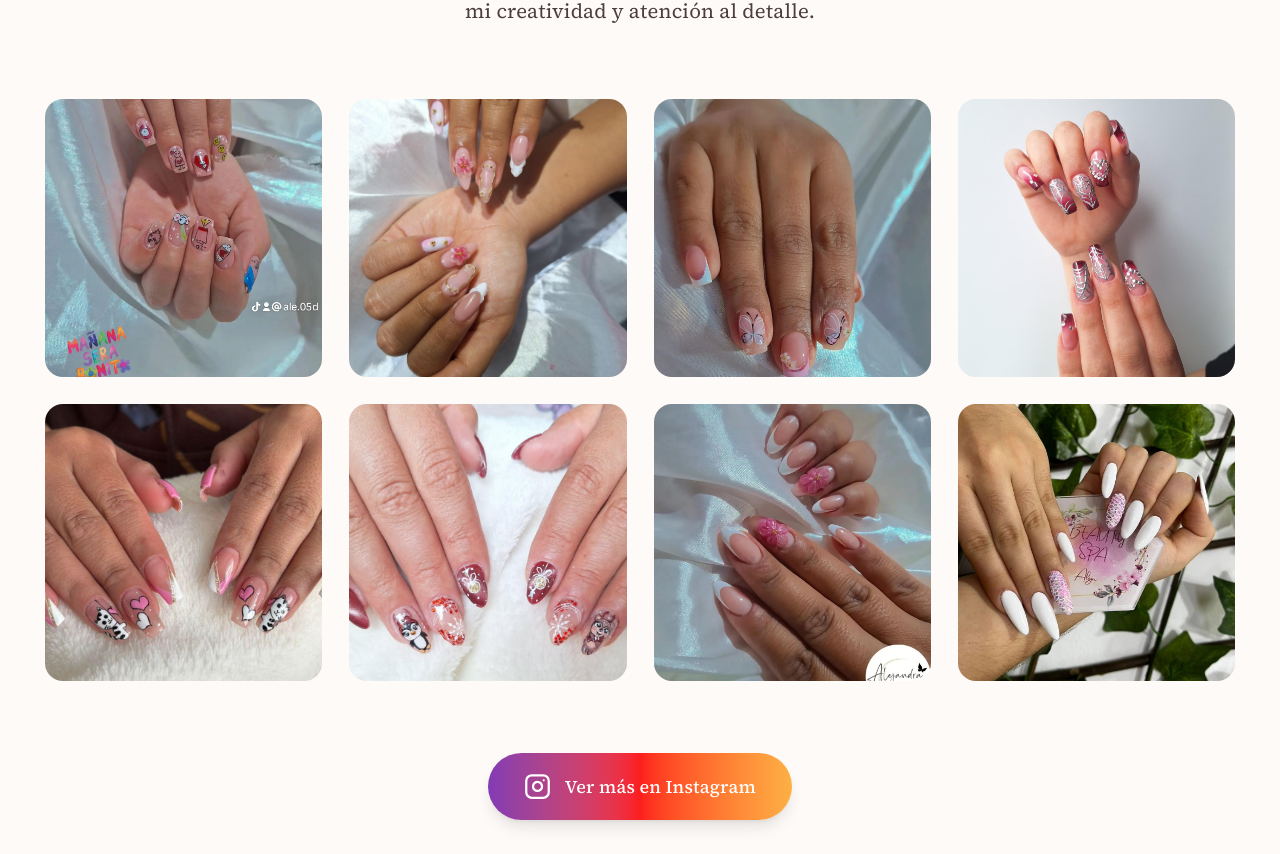
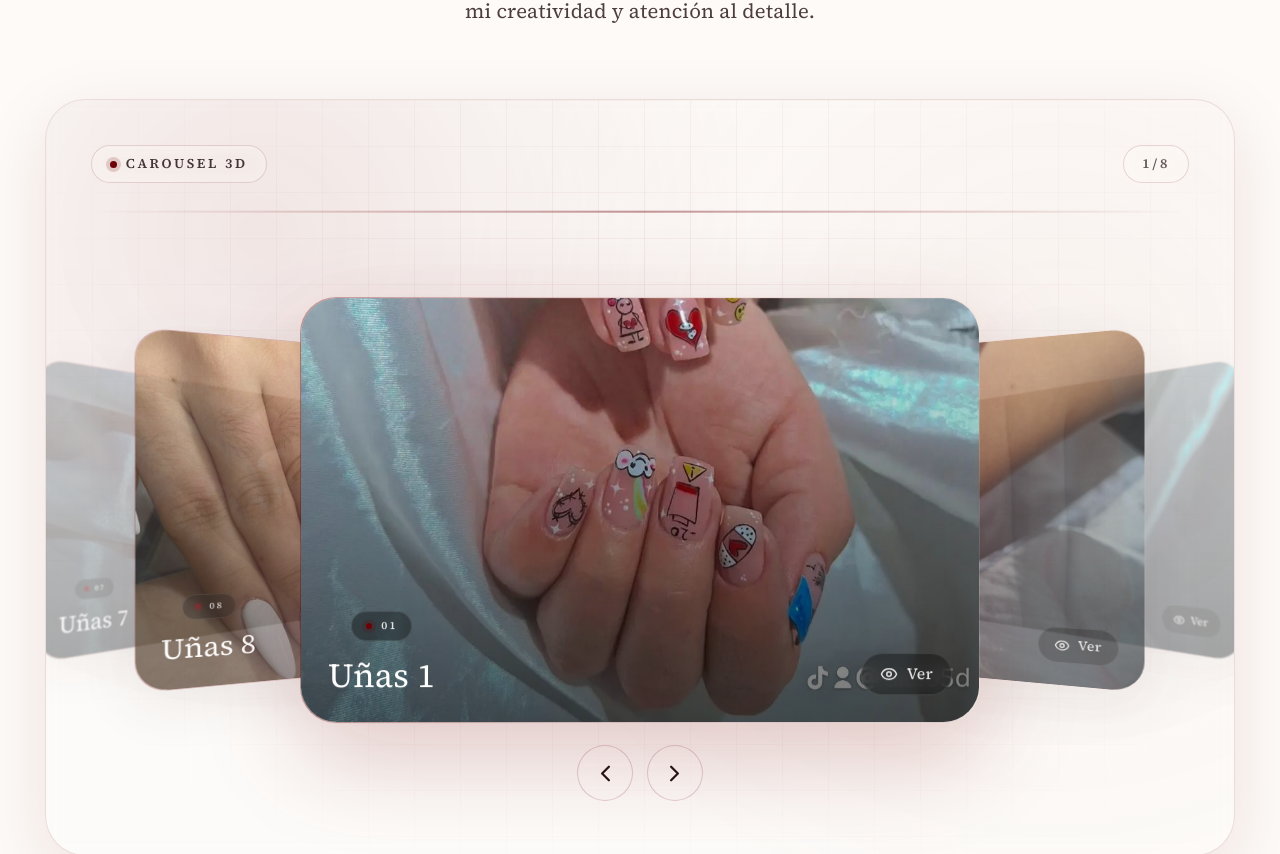
Before and after one commit to AlejandraMontillaucc/Mi-Portafolio-, a Next.js app: page / in a window 1280 px wide. Shown: the part 3609-4463 px from the top of the page. Built offline with nearby package versions, Linux system fonts and the light colour scheme; no server answers.

Commit message:
carrucel de fotos

```diff
--- a/components/NailsGallery.tsx
+++ b/components/NailsGallery.tsx
@@ -1,6 +1,6 @@
 "use client";
 
-import React, { useState } from 'react';
+import React, { useEffect, useMemo, useRef, useState } from 'react';
 import { Instagram, X, Eye, ChevronLeft, ChevronRight } from 'lucide-react';
 import Image from 'next/image';
 import { useTranslations } from 'next-intl';
@@ -21,22 +21,95 @@ const NAIL_IMAGES = [
 export default function NailsGallery() {
   const t = useTranslations('nails');
   const [selectedImageIndex, setSelectedImageIndex] = useState<number | null>(null);
+  const [activeIndex, setActiveIndex] = useState(0);
+  const [shiftPx, setShiftPx] = useState(220);
+  const wheelLockRef = useRef<number | null>(null);
+
+  const images = useMemo(
+    () =>
+      NAIL_IMAGES.map((img) => ({
+        ...img,
+        src: encodeURI(img.src),
+      })),
+    []
+  );
 
   const openModal = (index: number) => setSelectedImageIndex(index);
   const closeModal = () => setSelectedImageIndex(null);
 
+  const goNext = () => setActiveIndex((v) => (v + 1) % images.length);
+  const goPrev = () => setActiveIndex((v) => (v - 1 + images.length) % images.length);
+
   const nextImage = (e?: React.MouseEvent) => {
     e?.stopPropagation();
     if (selectedImageIndex !== null) {
-      setSelectedImageIndex((selectedImageIndex + 1) % NAIL_IMAGES.length);
+      setSelectedImageIndex((selectedImageIndex + 1) % images.length);
     }
   };
 
   const prevImage = (e?: React.MouseEvent) => {
     e?.stopPropagation();
     if (selectedImageIndex !== null) {
-      setSelectedImageIndex((selectedImageIndex - 1 + NAIL_IMAGES.length) % NAIL_IMAGES.length);
+      setSelectedImageIndex((selectedImageIndex - 1 + images.length) % images.length);
     }
+  };
+
+  useEffect(() => {
+    const computeShift = () => {
+      const w = window.innerWidth;
+      const clamped = Math.max(150, Math.min(280, Math.round(w * 0.2)));
+      setShiftPx(clamped);
+    };
+
+    computeShift();
+    window.addEventListener('resize', computeShift, { passive: true });
+    return () => window.removeEventListener('resize', computeShift);
+  }, []);
+
+  useEffect(() => {
+    const onKeyDown = (e: KeyboardEvent) => {
+      if (e.key === 'Escape' && selectedImageIndex !== null) {
+        closeModal();
+        return;
+      }
+
+      if (e.key !== 'ArrowLeft' && e.key !== 'ArrowRight') return;
+      e.preventDefault();
+
+      if (selectedImageIndex !== null) {
+        if (e.key === 'ArrowRight') setSelectedImageIndex((v) => (v === null ? 0 : (v + 1) % images.length));
+        if (e.key === 'ArrowLeft') setSelectedImageIndex((v) => (v === null ? 0 : (v - 1 + images.length) % images.length));
+        return;
+      }
+
+      if (e.key === 'ArrowRight') goNext();
+      if (e.key === 'ArrowLeft') goPrev();
+    };
+
+    window.addEventListener('keydown', onKeyDown);
+    return () => window.removeEventListener('keydown', onKeyDown);
+  }, [images.length, selectedImageIndex]);
+
+  const getOffsetFromActive = (index: number) => {
+    const total = images.length;
+    const half = total / 2;
+    let diff = index - activeIndex;
+    if (diff > half) diff -= total;
+    if (diff < -half) diff += total;
+    return diff;
+  };
+
+  const onWheel: React.WheelEventHandler<HTMLDivElement> = (e) => {
+    const dominant = Math.abs(e.deltaX) > Math.abs(e.deltaY) ? e.deltaX : e.deltaY;
+    if (Math.abs(dominant) < 6) return;
+    if (wheelLockRef.current) return;
+
+    wheelLockRef.current = window.setTimeout(() => {
+      wheelLockRef.current = null;
+    }, 220);
+
+    if (dominant > 0) goNext();
+    else goPrev();
   };
 
   return (
@@ -49,36 +122,142 @@ export default function NailsGallery() {
           </p>
         </div>
 
-        {/* Gallery Grid */}
-        <div className="grid grid-cols-2 gap-4 md:grid-cols-3 lg:grid-cols-4 md:gap-6">
-          {NAIL_IMAGES.map((image, index) => (
-            <motion.div
-              key={image.id}
-              initial={{ opacity: 0, y: 20 }}
-              whileInView={{ opacity: 1, y: 0 }}
-              viewport={{ once: true }}
-              transition={{ delay: index * 0.1 }}
-              onClick={() => openModal(index)}
-              className="group relative aspect-square cursor-pointer overflow-hidden rounded-2xl bg-muted"
+        <div
+          className="relative overflow-hidden rounded-[2.25rem] border border-wine/12 bg-card/35 px-6 py-10 shadow-[0_20px_70px_rgba(109,0,6,0.10)] backdrop-blur-sm sm:px-10"
+          onWheel={onWheel}
         >
-              <Image
-                src={image.src}
-                alt={image.alt}
-                fill
-                sizes="(min-width: 1024px) 25vw, (min-width: 768px) 33vw, 50vw"
-                className="object-cover transition-transform duration-500 group-hover:scale-110"
-              />
-              {/* Overlay */}
-              <div className="absolute inset-0 flex items-center justify-center bg-black/40 opacity-0 transition-opacity duration-300 group-hover:opacity-100">
-                <div className="flex flex-col items-center gap-2 text-white">
-                  <div className="rounded-full bg-white/20 p-3 backdrop-blur-md">
-                    <Eye className="h-6 w-6" />
+          <div className="pointer-events-none absolute inset-0 opacity-70">
+            <div className="absolute inset-0 bg-[radial-gradient(900px_circle_at_18%_18%,rgba(109,0,6,0.12),transparent_55%),radial-gradient(1000px_circle_at_85%_35%,rgba(192,129,107,0.10),transparent_60%)]" />
+            <div className="absolute inset-0 bg-[linear-gradient(to_right,rgba(109,0,6,0.10)_1px,transparent_1px),linear-gradient(to_bottom,rgba(109,0,6,0.08)_1px,transparent_1px)] bg-[size:46px_46px] [mask-image:radial-gradient(62%_72%_at_50%_40%,black,transparent)]" />
           </div>
-                  <span className="text-sm font-medium uppercase tracking-wider">{t('view')}</span>
+
+          <div className="relative mx-auto max-w-6xl">
+            <div className="mb-6 flex flex-col items-center justify-between gap-4 sm:flex-row">
+              <div className="inline-flex items-center gap-2 rounded-full border border-wine/14 bg-background/45 px-4 py-2 text-xs font-semibold uppercase tracking-[0.2em] text-foreground/85 backdrop-blur">
+                <span className="h-1.5 w-1.5 rounded-full bg-wine shadow-[0_0_0_4px_rgba(109,0,6,0.16)]" />
+                Carousel 3D
+              </div>
+
+              <div className="inline-flex items-center gap-2 rounded-full border border-wine/14 bg-background/45 px-4 py-2 text-xs font-semibold uppercase tracking-[0.2em] text-foreground/70 backdrop-blur">
+                {activeIndex + 1}/{images.length}
               </div>
             </div>
-            </motion.div>
-          ))}
+
+            <div
+              className="relative mx-auto h-[420px] w-full sm:h-[520px] lg:h-[600px]"
+              style={{ perspective: 1200, transformStyle: 'preserve-3d' }}
+            >
+              <div className="pointer-events-none absolute inset-0">
+                <motion.div
+                  className="absolute left-0 right-0 top-0 h-[2px] bg-gradient-to-r from-transparent via-wine/40 to-transparent"
+                  animate={{ y: ['-8%', '108%'] }}
+                  transition={{ duration: 2.8, repeat: Infinity, ease: 'linear' }}
+                />
+              </div>
+
+              {images.map((img, index) => {
+                const offset = getOffsetFromActive(index);
+                const depth = Math.abs(offset);
+                const hidden = depth > 2;
+                const scale = Math.max(0.72, 1 - depth * 0.16);
+                const opacity = Math.max(0, 1 - depth * 0.28);
+                const rotateY = offset * -34;
+                const z = -depth * 160;
+                const x = offset * shiftPx;
+                const blur = depth === 0 ? 'blur(0px)' : `blur(${Math.min(1.25, depth * 0.55)}px)`;
+
+                return (
+                  <motion.button
+                    key={img.id}
+                    type="button"
+                    initial={false}
+                    animate={{
+                      x,
+                      z,
+                      rotateY,
+                      scale,
+                      opacity: hidden ? 0 : opacity,
+                      filter: hidden ? 'blur(6px)' : blur,
+                    }}
+                    transition={{ type: 'spring', stiffness: 220, damping: 28, mass: 0.9 }}
+                    onClick={() => (offset === 0 ? openModal(index) : setActiveIndex(index))}
+                    className={[
+                      'group absolute left-1/2 top-1/2 w-[min(86vw,680px)] -translate-x-1/2 -translate-y-1/2 rounded-[2rem] bg-gradient-to-r from-wine/40 via-vino/18 to-accent/18 p-[1px] outline-none',
+                      hidden ? 'pointer-events-none' : 'pointer-events-auto',
+                    ].join(' ')}
+                    style={{
+                      transformStyle: 'preserve-3d',
+                      zIndex: 100 - depth,
+                      boxShadow:
+                        depth === 0
+                          ? '0 32px 100px rgba(109,0,6,0.22)'
+                          : '0 18px 60px rgba(36,20,22,0.10)',
+                    }}
+                    whileHover={
+                      depth === 0
+                        ? {
+                            scale: 1.03,
+                          }
+                        : {}
+                    }
+                  >
+                    <div className="relative overflow-hidden rounded-[2rem] bg-background/65">
+                      <div className="relative aspect-[16/10] w-full">
+                        <Image
+                          src={img.src}
+                          alt={img.alt}
+                          fill
+                          sizes="(min-width: 1024px) 680px, 86vw"
+                          className="object-cover transition-transform duration-700 group-hover:scale-[1.035]"
+                        />
+
+                        <div className="pointer-events-none absolute inset-0 opacity-0 transition-opacity duration-300 group-hover:opacity-100">
+                          <div className="absolute inset-0 bg-[radial-gradient(520px_circle_at_50%_35%,rgba(109,0,6,0.22),transparent_60%)]" />
+                          <div className="absolute inset-0 bg-[repeating-linear-gradient(to_bottom,rgba(255,255,255,0.07)_0px,rgba(255,255,255,0.07)_1px,transparent_1px,transparent_8px)] mix-blend-overlay" />
+                        </div>
+
+                        <div className="pointer-events-none absolute inset-0 bg-[linear-gradient(to_bottom,rgba(0,0,0,0.0),rgba(0,0,0,0.55))]" />
+                      </div>
+
+                      <div className="absolute left-6 bottom-6 right-6 flex items-end justify-between gap-6 text-white">
+                        <div className="min-w-0">
+                          <div className="inline-flex items-center gap-2 rounded-full border border-white/10 bg-black/35 px-3 py-1 text-[11px] font-semibold uppercase tracking-[0.2em] text-white/85 backdrop-blur">
+                            <span className="h-1.5 w-1.5 rounded-full bg-wine shadow-[0_0_0_4px_rgba(109,0,6,0.16)]" />
+                            {String(index + 1).padStart(2, '0')}
+                          </div>
+                          <div className="mt-3 truncate font-serif text-2xl sm:text-3xl">{img.alt}</div>
+                        </div>
+
+                        <div className="hidden items-center gap-2 rounded-full border border-white/10 bg-black/35 px-4 py-2 text-sm font-medium text-white/85 backdrop-blur sm:flex">
+                          <Eye className="h-4 w-4" />
+                          {t('view')}
+                        </div>
+                      </div>
+                    </div>
+                  </motion.button>
+                );
+              })}
+
+              <div className="absolute inset-x-0 bottom-2 flex items-center justify-center gap-3">
+                <button
+                  type="button"
+                  onClick={goPrev}
+                  className="rounded-full border border-wine/18 bg-background/55 p-3 text-foreground transition-all hover:bg-background/75 hover:shadow-[0_16px_50px_rgba(109,0,6,0.12)] active:scale-95"
+                  aria-label="Previous"
+                >
+                  <ChevronLeft className="h-6 w-6" />
+                </button>
+                <button
+                  type="button"
+                  onClick={goNext}
+                  className="rounded-full border border-wine/18 bg-background/55 p-3 text-foreground transition-all hover:bg-background/75 hover:shadow-[0_16px_50px_rgba(109,0,6,0.12)] active:scale-95"
+                  aria-label="Next"
+                >
+                  <ChevronRight className="h-6 w-6" />
+                </button>
+              </div>
+            </div>
+          </div>
         </div>
 
         {/* Instagram Link */}
@@ -127,16 +306,32 @@ export default function NailsGallery() {
                 initial={{ scale: 0.9, opacity: 0 }}
                 animate={{ scale: 1, opacity: 1 }}
                 exit={{ scale: 0.9, opacity: 0 }}
-                className="relative h-[85vh] w-[min(92vw,1100px)] overflow-hidden rounded-3xl shadow-2xl"
+                className="relative h-[85vh] w-[min(92vw,1180px)] overflow-hidden rounded-3xl bg-gradient-to-r from-wine/35 via-vino/20 to-accent/20 p-[1px] shadow-2xl"
                 onClick={(e) => e.stopPropagation()}
               >
+                <div className="relative h-full w-full overflow-hidden rounded-3xl bg-background/65">
+                  <div className="pointer-events-none absolute inset-0 opacity-70">
+                    <div className="absolute inset-0 bg-[linear-gradient(to_right,rgba(109,0,6,0.12)_1px,transparent_1px),linear-gradient(to_bottom,rgba(109,0,6,0.10)_1px,transparent_1px)] bg-[size:44px_44px] [mask-image:radial-gradient(60%_70%_at_50%_40%,black,transparent)]" />
+                    <motion.div
+                      className="absolute left-0 right-0 top-0 h-[2px] bg-gradient-to-r from-transparent via-white/65 to-transparent"
+                      animate={{ y: ['-10%', '110%'] }}
+                      transition={{ duration: 2.4, repeat: Infinity, ease: 'linear' }}
+                    />
+                  </div>
+
                   <Image
-                  src={NAIL_IMAGES[selectedImageIndex].src}
-                  alt={NAIL_IMAGES[selectedImageIndex].alt}
+                    src={images[selectedImageIndex].src}
+                    alt={images[selectedImageIndex].alt}
                     fill
                     sizes="92vw"
                     className="object-contain"
                   />
+
+                  <div className="pointer-events-none absolute left-6 bottom-6 inline-flex items-center gap-2 rounded-full border border-white/10 bg-black/35 px-3 py-1 text-xs font-semibold uppercase tracking-[0.18em] text-white/85 backdrop-blur">
+                    <span className="h-1.5 w-1.5 rounded-full bg-wine shadow-[0_0_0_4px_rgba(109,0,6,0.18)]" />
+                    {images[selectedImageIndex].alt} · {selectedImageIndex + 1}/{images.length}
+                  </div>
+                </div>
               </motion.div>
 
               <button
```
Lines whose indentation alone changed are shown as unchanged.
